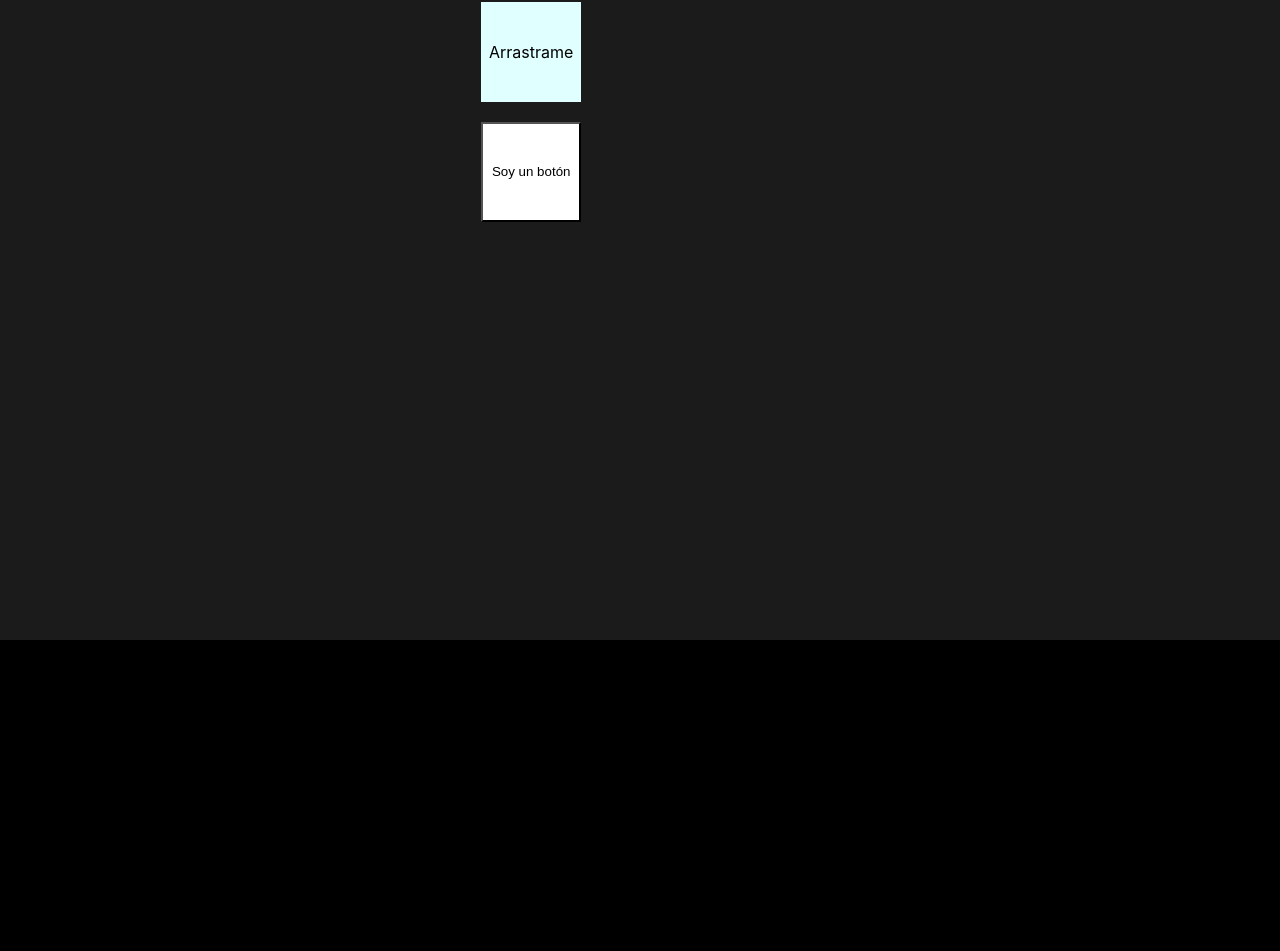
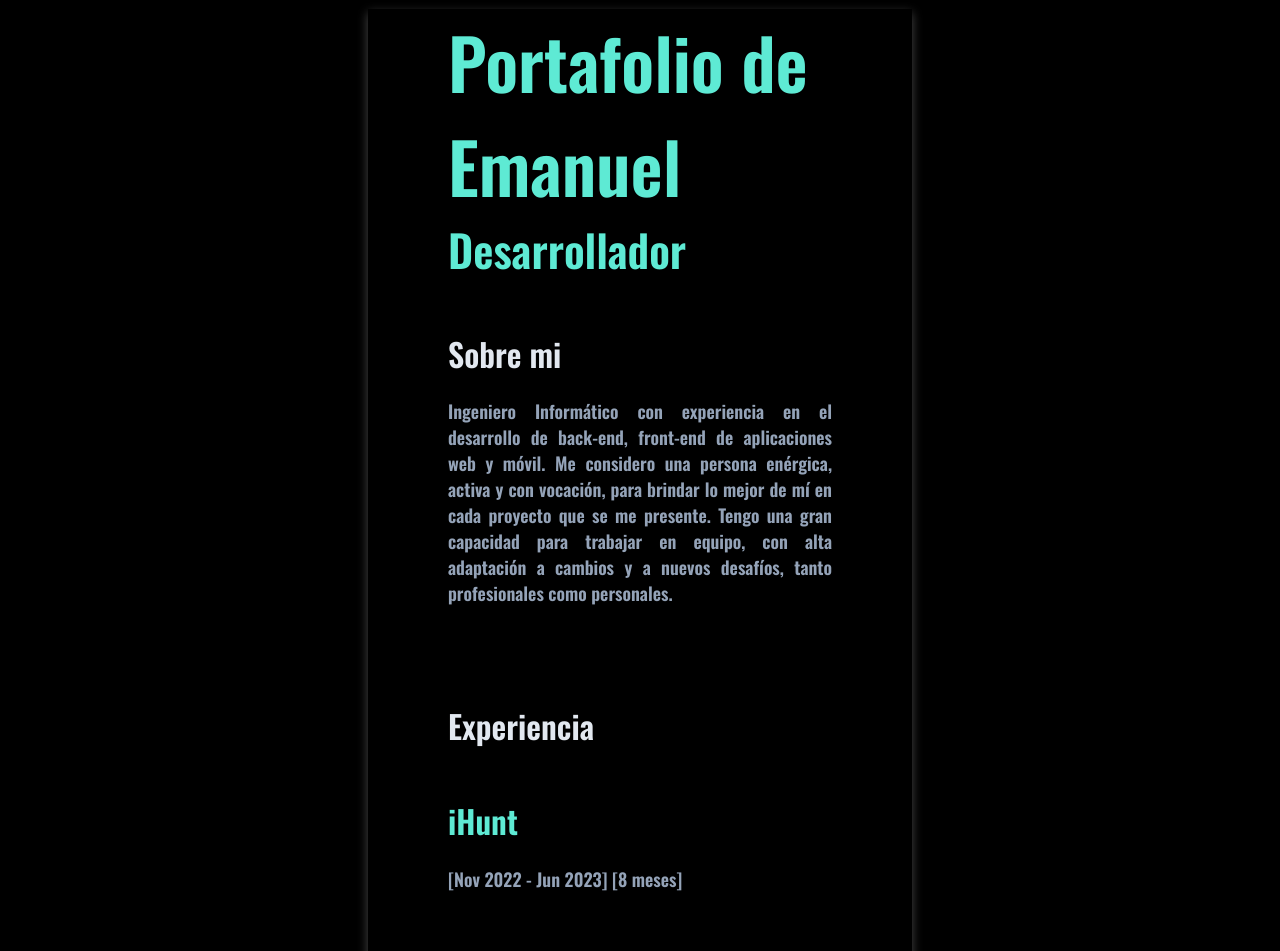
Before and after one commit to Madnolito/BJE-ReactApp, a React (Create React App) app: page /BJE-ReactApp/manu in a window 1280 px wide. Shown: the part 160-1111 px from the top of the page. Before the commit the page ends 800 px from the top, so only its background shows below. Built offline with nearby package versions, Linux system fonts and the light colour scheme.

Commit message:
Cambios página Manu

```diff
--- a/src/App.css
+++ b/src/App.css
@@ -1,5 +1,4 @@
 .Container {
-  background-color: #1b1b1b;
   height: 100vh;
 }
 
--- a/src/index.css
+++ b/src/index.css
@@ -1,6 +1,8 @@
+@import url('https://fonts.googleapis.com/css2?family=Oswald:wght@600&display=swap');
+
 body {
   margin: 0;
-  font-family: -apple-system, BlinkMacSystemFont, 'Segoe UI', 'Roboto', 'Oxygen',
+  font-family: 'Oswald', -apple-system, BlinkMacSystemFont, 'Segoe UI', 'Roboto', 'Oxygen',
     'Ubuntu', 'Cantarell', 'Fira Sans', 'Droid Sans', 'Helvetica Neue',
     sans-serif;
   -webkit-font-smoothing: antialiased;
--- a/src/pages/home/home.css
+++ b/src/pages/home/home.css
@@ -1,7 +1,6 @@
 .home-container {
     margin-left: 10rem;
     margin-right: 10rem;
-    background-color: #1b1b1b;
 }
 .home-container h1 {
     text-align: center;
--- a/src/pages/manu/manu.css
+++ b/src/pages/manu/manu.css
@@ -1,6 +1,107 @@
+/* .Container {
+    --tw-bg-opacity: 1;
+    background-color: rgb(15 23 42/var(--tw-bg-opacity)) !important;
+} */
+
 .manu-container {
-    margin-left: 5rem;
-    margin-right: 5rem;
-    display: grid;
-    justify-content: center;
+    margin-left: 23rem;
+    margin-right: 23rem;
+    box-shadow: 0 4px 10px rgba(255, 255, 255, 0.281);
 }
+
+.manu-container h1, h2, h3, h4, p, span, strong {
+    font-family: 'Oswald';
+}
+
+.info-container{
+    margin: 5rem;
+}
+
+.manu-title {
+    margin-top: 8rem;
+    --tw-text-opacity: 1;
+    color: rgb(94 234 212/var(--tw-text-opacity));
+    font-size: 70px;
+    margin-bottom: 0;
+}
+
+.manu-subtitle{
+    --tw-text-opacity: 1;
+    color: rgb(94 234 212/var(--tw-text-opacity));
+    margin-top: 0;
+    font-size: 44px;
+}
+
+.title-animate {
+    text-align: left;
+}
+
+.description {
+    --tw-text-opacity: 1;
+    color: rgb(148 163 184/var(--tw-text-opacity));
+    text-align: justify;
+    font-size: 18px;
+}
+
+.about-me{
+    margin-top: 3rem;
+    --tw-text-opacity: 1;
+    color: rgb(226 232 240/var(--tw-text-opacity));
+}
+
+.experience{
+    margin-top: 6rem;
+    --tw-text-opacity: 1;
+    color: rgb(226 232 240/var(--tw-text-opacity));
+}
+
+/* EXPERIENCIA */
+
+.card-container {
+    box-shadow: 0 4px 8px 0 rgba(0, 0, 0, 0.2);
+    display: flex;
+    flex-wrap: wrap;
+    color: #fff;
+    justify-content: space-between;
+}
+
+.job-card{
+    margin: 1rem;
+    --tw-text-opacity: 1;
+    overflow: hidden;
+    text-align: center;
+    flex: 1;
+    border-bottom: 3px solid rgb(94 234 212/var(--tw-text-opacity));
+}
+.business-name {
+    --tw-text-opacity: 1;
+    color: rgb(94 234 212/var(--tw-text-opacity));
+    margin-top: 3rem;
+}
+
+.job-time {
+    --tw-text-opacity: 1;
+    color: rgb(148 163 184/var(--tw-text-opacity));
+    font-size: 18px;
+}
+
+.job-description {
+    --tw-text-opacity: 1;
+    color: rgb(148 163 184/var(--tw-text-opacity));
+    text-align: justify;
+    font-size: 18px;
+}
+
+.job-tecno {
+    --tw-text-opacity: 1;
+    color: rgb(148 163 184/var(--tw-text-opacity));
+    text-align: justify;
+    font-size: 18px;
+}
+
+.job-duty {
+    font-size: 20px;
+}
+
+
+/* FIN EXPERIENCIA */
--- a/src/pages/manu/manu.js
+++ b/src/pages/manu/manu.js
@@ -1,23 +1,89 @@
 import React from 'react';
 import './manu.css';
-import { Portafolio } from './portafolio';
 import { motion } from "framer-motion";
 
+var ihunt = "[Nov 2022 - Jun 2023] [8 meses]";
 
 export const Manu = () => {
-
   return (
       <>
         <div className="manu-container">
+
+        <div className='info-container'>
+
         <motion.div
-          whileHover={{ scale: 1.2 }}
+          className='title-animate'
+          whileHover={{ scale: 1.1 }}
           initial={{ opacity: 0, scale: 0.5 }}
-          animate={{ opacity: 3, scale: 1 }}>
-          <h1 style={{ color: 'white' }}>Hola! Soy Emanuel,<br></br> este es mi portafolio</h1>
+          animate={{ opacity: 1, scale: 1 }}
+          transition={{ duration: 0.7 }}>
+
+          <h1 className='manu-title'>Portafolio de Emanuel</h1>
         </motion.div>
 
-        <Portafolio />
+        <motion.div
+          className='title-animate'
+          whileHover={{ scale: 1.1 }}
+          initial={{ opacity: 0, scale: 0.5 }}
+          animate={{ opacity: 1, scale: 1 }}
+          transition={{ duration: 0.7 }}>
+          <h2 className='manu-subtitle'>Desarrollador</h2>
+        </motion.div>
 
+        <motion.div
+        initial={{ opacity: 0, scale: 0 }}
+        animate={{ opacity: 1, scale: 1 }}
+        transition={{ duration: 1 }}
+        >
+        <h1 className='about-me'> Sobre mi</h1>
+        </motion.div>
+        <motion.div
+
+        whileHover={{ scale: 1.2 }}
+        initial={{ opacity: 1, scale: 0 }}
+        animate={{ opacity: 1, scale: 1 }}
+        transition={{ duration: 1.5 }}
+        >
+        <p className='description'>Ingeniero Informático con experiencia en el desarrollo de back-end, front-end de aplicaciones web y móvil.
+        Me considero una persona enérgica, activa y con vocación, para brindar lo mejor de mí en cada proyecto que se me presente.
+        Tengo una gran capacidad para trabajar en equipo, con alta adaptación a cambios y a nuevos desafíos, tanto profesionales como personales.
+        </p>
+        </motion.div>
+
+        <motion.div
+        initial={{ opacity: 0, scale: 0 }}
+        animate={{ opacity: 1, scale: 1 }}
+        transition={{ duration: 2 }}
+        >
+        <h1 className='experience'>Experiencia</h1>
+        <h1 className='business-name'>iHunt</h1>
+        <p className="job-time">{ihunt}</p>
+        </motion.div>
+
+        <motion.div
+        initial={{ opacity: 0, scale: 0 }}
+        animate={{ opacity: 1, scale: 1 }}
+        transition={{ duration: 2 }}
+        whileHover={{ scale: 1.1 }}
+        >
+        <div className="card-container">
+        <div className='job-card'>
+        <h3 className='job-duty'>Tareas realizadas</h3>
+        <p className='job-description'>Desarrollo del front-end del sitio web, Diseño de procesos para las interacciones de usuarios en el sitio web,
+          Desarrollo de aplicaciones back-end para la página web, Creación y configuración de servidores y bases de datos,
+          Garantizar la optimización multi-plataforma del sitio web para teléfonos móviles, Escritura de documentación,
+          Responder a las necesidades técnicas de la organización y nuestros clientes, Diseño e implementación de planes de prueba.
+        </p>
+        </div>
+        <div className='job-card'>
+        <h3 className='job-duty'>Tecnologías utilizadas</h3>
+        <p className='job-tecno'>Docker, Python, Django, Materialize CSS, Git, Microsoft Visual Studio Code,
+         Hojas de estilos en cascada (CSS), HTML, JavaScript.
+        </p>
+        </div>
+      </div>
+      </motion.div>
+        </div>
         </div>
 
       </>
--- a/src/pages/manu/portafolio.js
+++ /dev/null
@@ -1,31 +0,0 @@
-import {React} from 'react';
-import { motion } from "framer-motion"
-import './manu.css';
-
-export const Portafolio = () => {
-    return (
-
-        <>
-            <motion.div
-                className='dragme'
-                style={{ width: 100, height: 100, backgroundColor: 'lightcyan', display: 'flex', flexWrap: 'wrap', alignContent: 'center', justifyContent: 'center' }}
-                whileHover={{ scale: 1.2 }}
-                whileTap={{ scale: 1.1 }}
-                drag="x"
-                whileDrag={{ scale: 1.2 }}
-                dragTransition={{ bounceStiffness: 300, bounceDamping: 15 }}
-                dragConstraints={{ left: -40, right: 150 }}>
-                Arrastrame
-                </motion.div><br></br>
-
-            <motion.button
-                style={{ width: 100, height: 100, backgroundColor: 'white' }}
-                whileHover={{ scale: 1.1 }}
-                whileTap={{ scale: 0.9 }}>
-                Soy un botón
-                </motion.button>
-        </>
-
-
-    )
-}
```
